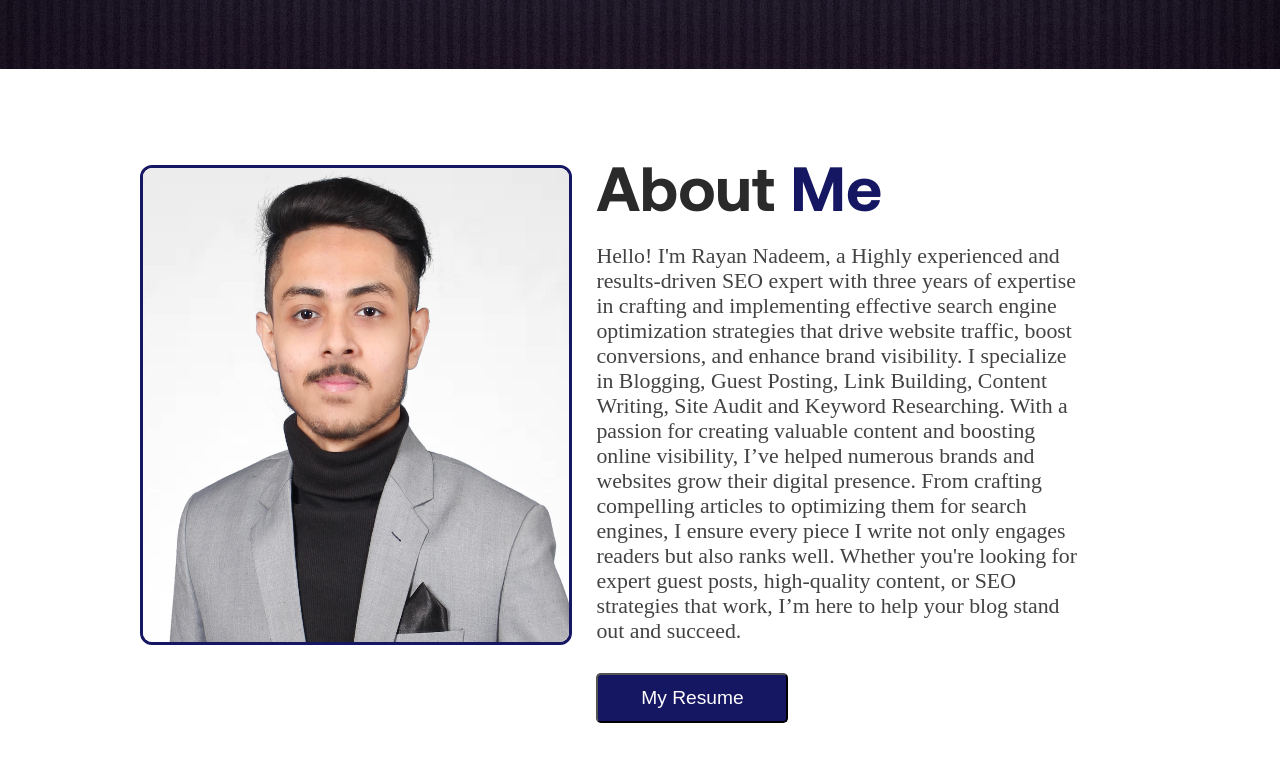
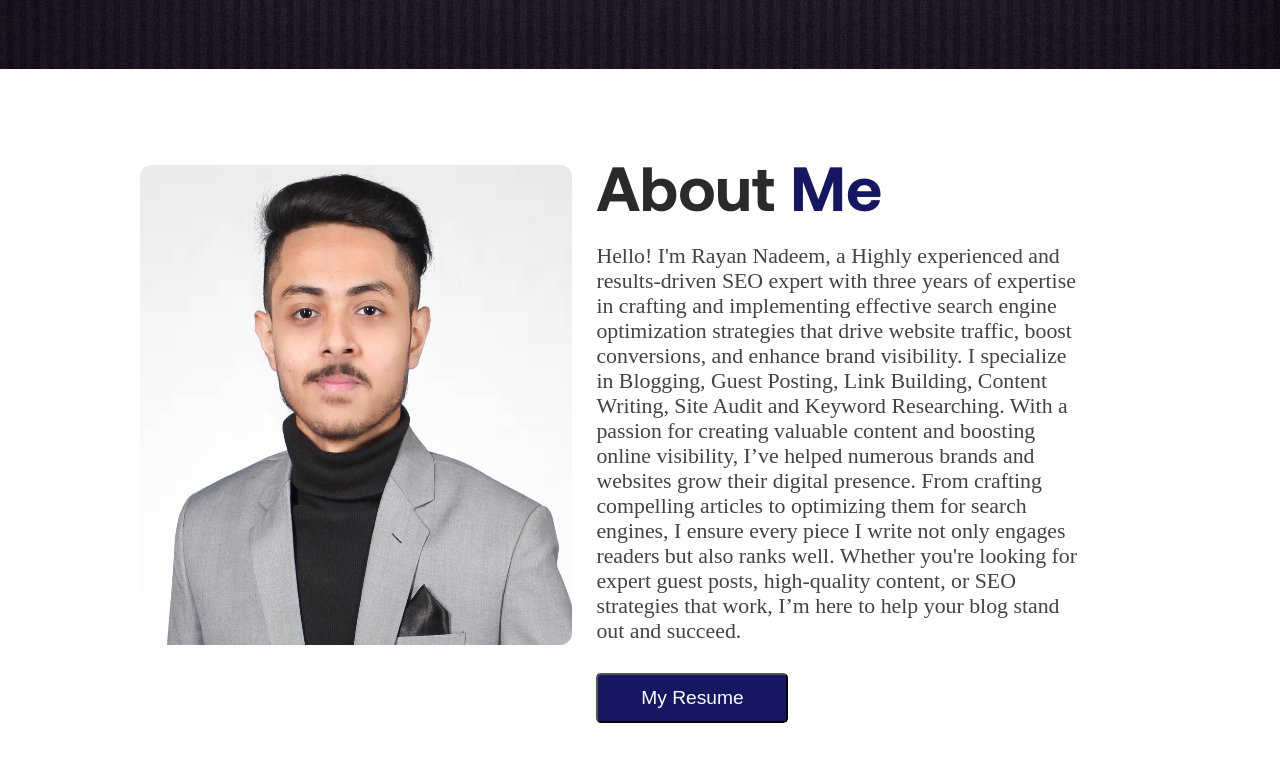
Before and after one commit to Anshal-Shahid/ryan-portfolio, a website: page tempelates/home.ejs in a window 1280 px wide. Shown: the part 571-1332 px from the top of the page. Drawn offline with nearby package versions, Linux system fonts and the light colour scheme; files that its build step writes are made by us from their sources; files whose address does not match are found by name; a web font is replaced by a local one.

Commit message:
Update home.css

```diff
--- a/public/style/home.css
+++ b/public/style/home.css
@@ -380,7 +380,7 @@ span {
     width: 18rem;
     height: 20rem;
     border-radius: .5rem;
-    border: 3px solid var(--secondary-color);
+    /* border: 3px solid var(--secondary-color); */
     /* border: 13px solid rgb(67, 14, 53); */
     /* margin: 0 auto; */
     /* border-radius: 50%; */
```
